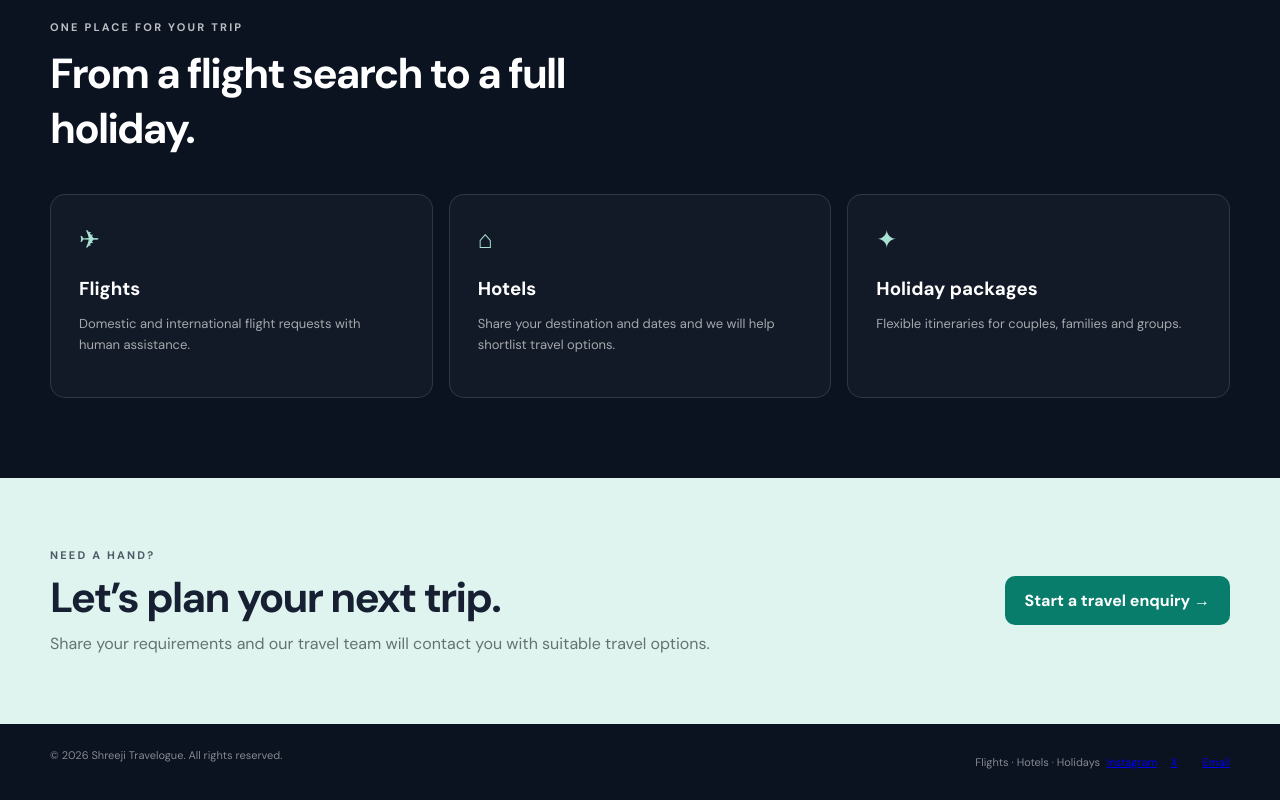
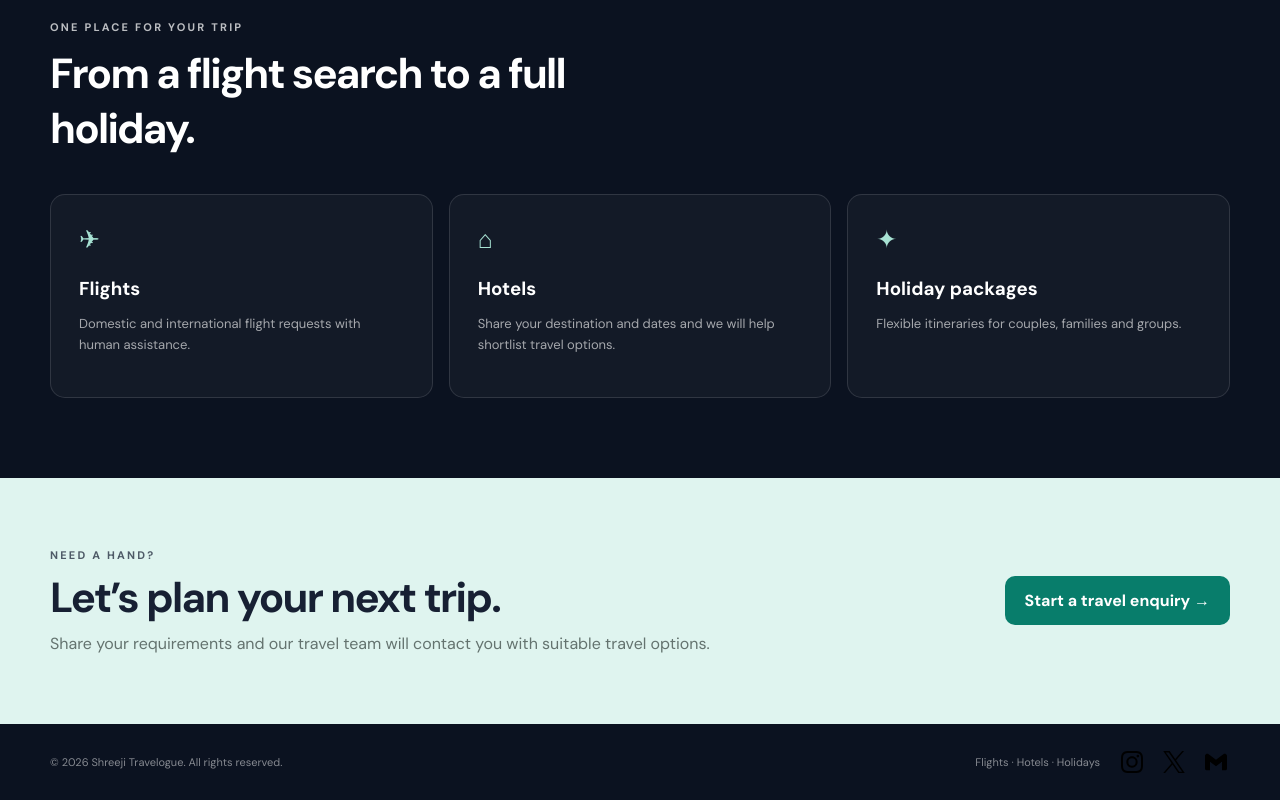
Before and after one commit to ankkits/static-travel-portal, a React (Vite) app: page / in a window 1280 px wide. Shown: the part 1533-2333 px from the top of the page. Built offline with nearby package versions, Linux system fonts and the light colour scheme; no server answers; the database is empty; a web font is replaced by a local one.

Commit message:
updating path

```diff
--- a/src/main.jsx
+++ b/src/main.jsx
@@ -480,7 +480,7 @@ function App() {
 				  rel="noopener noreferrer"
 				  aria-label="Instagram"
 				  title="@shreejitravelogue">
-					Instagram
+					 <img src="/images/branding/instagram.svg" alt="Instagram" />
 			</a>
 
         <a
@@ -489,14 +489,14 @@ function App() {
 			  rel="noopener noreferrer"
 			  aria-label="X"
 			  title="@shreejitravelz">
-				X
+				 <img src="/images/branding/x.svg" alt="X" />
         </a>
 
         <a
 			  href="mailto:shreejitravelogue@gmail.com"
 			  aria-label="Email"
 			  title="shreejitravelogue@gmail.com">
-          Email
+          <img src="/images/branding/gmail.svg" alt="Email" />
         </a>
             </div>
           </div>
--- a/src/styles.css
+++ b/src/styles.css
@@ -109,7 +109,7 @@ button { cursor: pointer; }
 .cta p { color: #64736f; margin: 0; }
 .cta button { border: 0; background: #087d6b; color: #fff; padding: 14px 20px; border-radius: 10px; font-weight: 700; white-space: nowrap; }
 footer { background: #0b1220; color: rgba(255,255,255,.5); font-size: 11px; }
-.footer-inner { padding: 24px 0; display: flex; justify-content: space-between; }
+.footer-inner { padding: 24px 0; display: flex; justify-content: space-between; align-items: center; }
 .footer-contact {
   display: flex;
   align-items: center;
```
